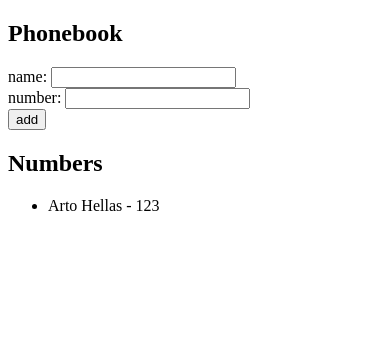
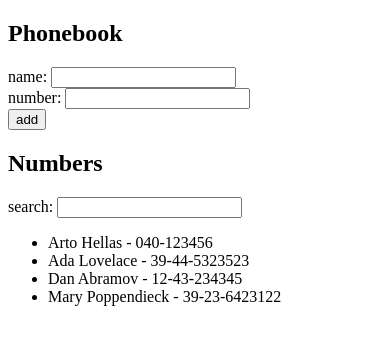
Before and after one commit to Synneks/fullstackopen-course, a React (Create React App) app in the folder part2-notes-part2-1/: page / in a window 390 px wide. Shown: the top 344 px of the page. Built offline with nearby package versions, Linux system fonts and the light colour scheme.

Commit message:
part2-2:9_phonebook-step4

```diff
--- a/part2-notes-part2-1/src/App.js
+++ b/part2-notes-part2-1/src/App.js
@@ -2,10 +2,14 @@ import { useState } from "react";
 
 const App = () => {
   const [persons, setPersons] = useState([
-    { name: "Arto Hellas", number: "123" },
+    { name: "Arto Hellas", number: "040-123456", id: 1 },
+    { name: "Ada Lovelace", number: "39-44-5323523", id: 2 },
+    { name: "Dan Abramov", number: "12-43-234345", id: 3 },
+    { name: "Mary Poppendieck", number: "39-23-6423122", id: 4 },
   ]);
   const [newName, setNewName] = useState("");
   const [newNumber, setNewNumber] = useState("");
+  const [filteredList, setFilteredList] = new useState(persons);
 
   const handleNameInput = (e) => {
     setNewName(e.target.value);
@@ -23,10 +27,29 @@ const App = () => {
     if (persons.find((person) => person.name === newName)) {
       return alert(`${newName} has already been added`);
     }
-    const newPerson = { name: newName, number: newNumber };
+    const newPerson = {
+      name: newName,
+      number: newNumber,
+      id: persons.length + 1,
+    };
     setPersons(persons.concat(newPerson));
     setNewName("");
     setNewNumber("");
+  };
+
+  const handleSearch = (e) => {
+    const searchTerm = e.target.value;
+
+    const personsCopy = [
+      ...persons.filter(
+        (person) => person.name.toLowerCase().indexOf(searchTerm) !== -1
+      ),
+    ];
+    console.log(
+      "🚀 ~ file: App.js:49 ~ handleSearch ~ personsCopy",
+      personsCopy
+    );
+    setFilteredList(personsCopy);
   };
 
   return (
@@ -49,9 +72,10 @@ const App = () => {
         </div>
       </form>
       <h2>Numbers</h2>
+      search: <input name="searchNumbers" onChange={handleSearch} />
       <ul>
-        {persons.map((person) => (
-          <li key={person.name}>
+        {filteredList.map((person) => (
+          <li key={person.id}>
             {person.name} - {person.number}
           </li>
         ))}
```
